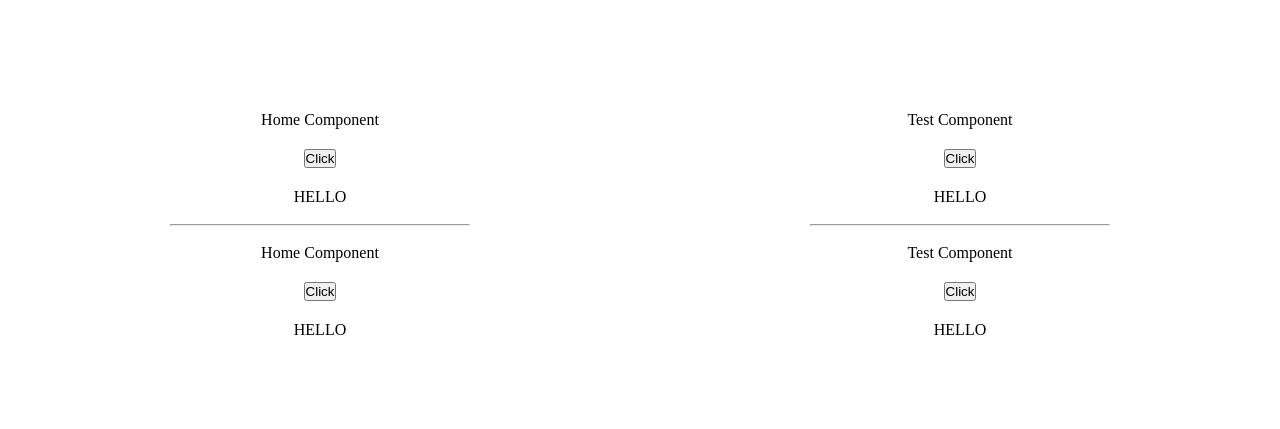
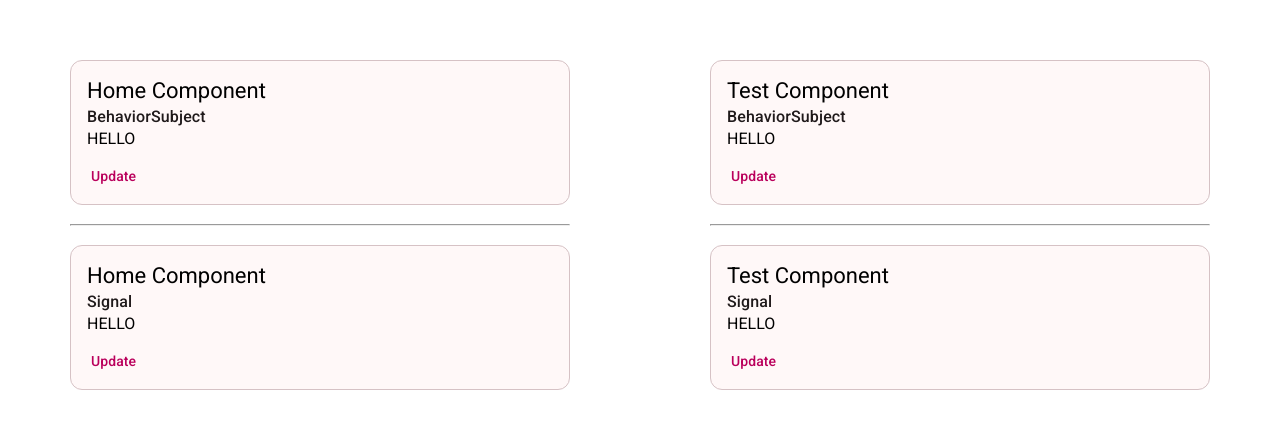
Before and after one commit to BagalBalasaheb/AngularPractice, an Angular app: page / in a window 1280 px wide. Shown: the part 175-604 px from the top of the page. Built offline with nearby package versions, Linux system fonts and the light colour scheme.

Commit message:
Added Angular Material

```diff
--- a/angular.json
+++ b/angular.json
@@ -32,6 +32,7 @@
               }
             ],
             "styles": [
+              "@angular/material/prebuilt-themes/rose-red.css",
               "src/styles.scss"
             ],
             "scripts": []
@@ -91,6 +92,7 @@
               }
             ],
             "styles": [
+              "@angular/material/prebuilt-themes/rose-red.css",
               "src/styles.scss"
             ],
             "scripts": []
--- a/package.json
+++ b/package.json
@@ -10,10 +10,12 @@
   },
   "private": true,
   "dependencies": {
+    "@angular/cdk": "^19.2.1",
     "@angular/common": "^19.2.0",
     "@angular/compiler": "^19.2.0",
     "@angular/core": "^19.2.0",
     "@angular/forms": "^19.2.0",
+    "@angular/material": "^19.2.1",
     "@angular/platform-browser": "^19.2.0",
     "@angular/platform-browser-dynamic": "^19.2.0",
     "@angular/router": "^19.2.0",
--- a/src/app/app.component.ts
+++ b/src/app/app.component.ts
@@ -2,10 +2,12 @@ import { Component } from '@angular/core';
 import { RouterOutlet } from '@angular/router';
 import { HomeComponent } from './components/home/home.component';
 import { TestComponent } from './components/test/test.component';
+import {MatCardModule} from '@angular/material/card';
+import {MatButtonModule} from '@angular/material/button';
 
 @Component({
   selector: 'app-root',
-  imports: [RouterOutlet, HomeComponent, TestComponent],
+  imports: [RouterOutlet, HomeComponent, TestComponent, MatCardModule, MatButtonModule],
   templateUrl: './app.component.html',
   styleUrl: './app.component.scss'
 })
--- a/src/app/components/home/home.component.html
+++ b/src/app/components/home/home.component.html
@@ -1,13 +1,35 @@
 <div class="container">
-    <p>Home Component</p>
-    <button (click)="onClick()">Click</button>
-    <div>{{Value}}</div>
+    <mat-card class="example-card" appearance="outlined">
+        <mat-card-header>
+            <mat-card-title>Home Component</mat-card-title>
+            <mat-card-subtitle>BehaviorSubject</mat-card-subtitle>
+        </mat-card-header>
+        <mat-card-content>
+            <p>
+                {{Value}}
+            </p>
+        </mat-card-content>
+        <mat-card-actions>
+            <button (click)="onClick()" mat-button>Update</button>
+        </mat-card-actions>
+    </mat-card>
 </div>
 <br>
 <hr>
 <br>
 <div class="container">
-    <p>Home Component</p>
-    <button (click)="onClick2()">Click</button>
-    <div>{{Value2}}</div>
+    <mat-card class="example-card" appearance="outlined">
+        <mat-card-header>
+            <mat-card-title>Home Component</mat-card-title>
+            <mat-card-subtitle>Signal</mat-card-subtitle>
+        </mat-card-header>
+        <mat-card-content>
+            <p>
+                {{Value2}}
+            </p>
+        </mat-card-content>
+        <mat-card-actions>
+            <button (click)="onClick2()" mat-button>Update</button>
+        </mat-card-actions>
+    </mat-card>
 </div>
--- a/src/app/components/home/home.component.scss
+++ b/src/app/components/home/home.component.scss
@@ -1,7 +1,15 @@
 .container {
-    width: 300px;
     display: flex;
     gap: 20px;
-    flex-direction:column;
-    align-items: center;
+    flex-direction: column;
+
+    .example-card {
+        width: 500px;
+        max-width: 520px;
+
+        .mat-card-content {
+            padding: 16px;
+        }
+    }
+
 }
--- a/src/app/components/home/home.component.ts
+++ b/src/app/components/home/home.component.ts
@@ -1,10 +1,12 @@
 import { Component, OnInit } from '@angular/core';
 import { CommonService } from '../../services/common.service';
 import { Common2Service } from '../../services/common2.service';
+import {MatCardModule} from '@angular/material/card';
+import {MatButtonModule} from '@angular/material/button';
 
 @Component({
   selector: 'app-home',
-  imports: [],
+  imports: [MatCardModule, MatButtonModule],
   templateUrl: './home.component.html',
   styleUrl: './home.component.scss'
 })
--- a/src/app/components/test/test.component.html
+++ b/src/app/components/test/test.component.html
@@ -1,13 +1,35 @@
 <div class="container">
-    <p>Test Component</p>
-    <button (click)="onClick()">Click</button>
-    <div>{{Value}}</div>
+    <mat-card class="example-card" appearance="outlined">
+        <mat-card-header>
+            <mat-card-title>Test Component</mat-card-title>
+            <mat-card-subtitle>BehaviorSubject</mat-card-subtitle>
+        </mat-card-header>
+        <mat-card-content>
+            <p>
+                {{Value}}
+            </p>
+        </mat-card-content>
+        <mat-card-actions>
+            <button (click)="onClick()" mat-button>Update</button>
+        </mat-card-actions>
+    </mat-card>
 </div>
 <br>
 <hr>
 <br>
 <div class="container">
-    <p>Test Component</p>
-    <button (click)="onClick2()">Click</button>
-    <div>{{Value2}}</div>
+    <mat-card class="example-card" appearance="outlined">
+        <mat-card-header>
+            <mat-card-title>Test Component</mat-card-title>
+            <mat-card-subtitle>Signal</mat-card-subtitle>
+        </mat-card-header>
+        <mat-card-content>
+            <p>
+                {{Value2}}
+            </p>
+        </mat-card-content>
+        <mat-card-actions>
+            <button (click)="onClick2()" mat-button>Update</button>
+        </mat-card-actions>
+    </mat-card>
 </div>
--- a/src/app/components/test/test.component.scss
+++ b/src/app/components/test/test.component.scss
@@ -1,7 +1,15 @@
 .container {
-    width: 300px;
     display: flex;
     gap: 20px;
-    flex-direction:column;
-    align-items: center;
+    flex-direction: column;
+
+    .example-card {
+        width: 500px;
+        max-width: 520px;
+
+        .mat-card-content {
+            padding: 16px;
+        }
+    }
+
 }
--- a/src/index.html
+++ b/src/index.html
@@ -6,6 +6,8 @@
   <base href="/">
   <meta name="viewport" content="width=device-width, initial-scale=1">
   <link rel="icon" type="image/x-icon" href="favicon.ico">
+  <link href="https://fonts.googleapis.com/css2?family=Roboto:wght@300;400;500&display=swap" rel="stylesheet">
+  <link href="https://fonts.googleapis.com/icon?family=Material+Icons" rel="stylesheet">
 </head>
 <body>
   <app-root></app-root>
--- a/src/styles.scss
+++ b/src/styles.scss
@@ -4,3 +4,5 @@
     margin: 0;
     padding: 0;
 }
+html, body { height: 100%; }
+body { margin: 0; font-family: Roboto, "Helvetica Neue", sans-serif; }
```
Also changed, not shown: src/app/components/test/test.component.ts (+3 -1 lines), 1 other file (tests, documents, lock files or other folders).
